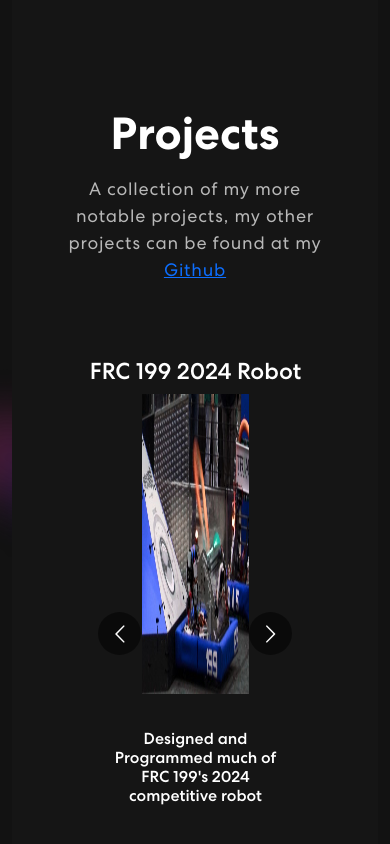
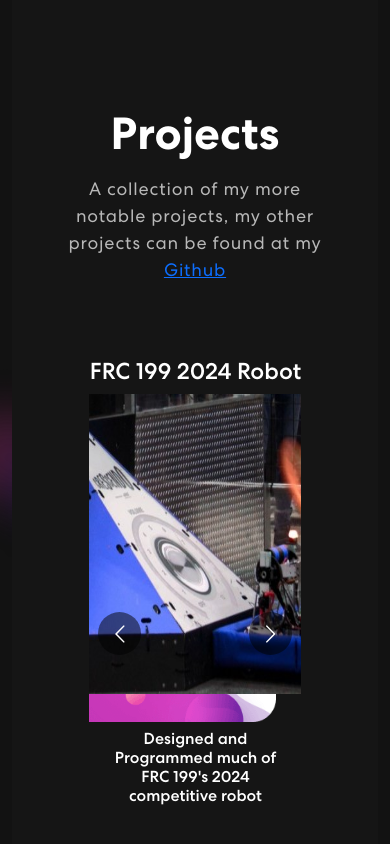
Before and after one commit to BrandonS09/BrandonS09.github.io, a React (Create React App) app: page / in a window 390 px wide. Shown: the part 4640-5484 px from the top of the page. Built offline with nearby package versions, Linux system fonts and the light colour scheme.

Commit message:
mobile responsiveness

```diff
--- a/src/App.css
+++ b/src/App.css
@@ -503,6 +503,8 @@ nav.navbar .navbar-toggler[aria-expanded="true"] .navbar-toggler-icon {
 
 .projectImage {
   width: 400px;
+  max-width: 100%;
+  min-width: 400px;
   height: 300px;
 }
 
```
